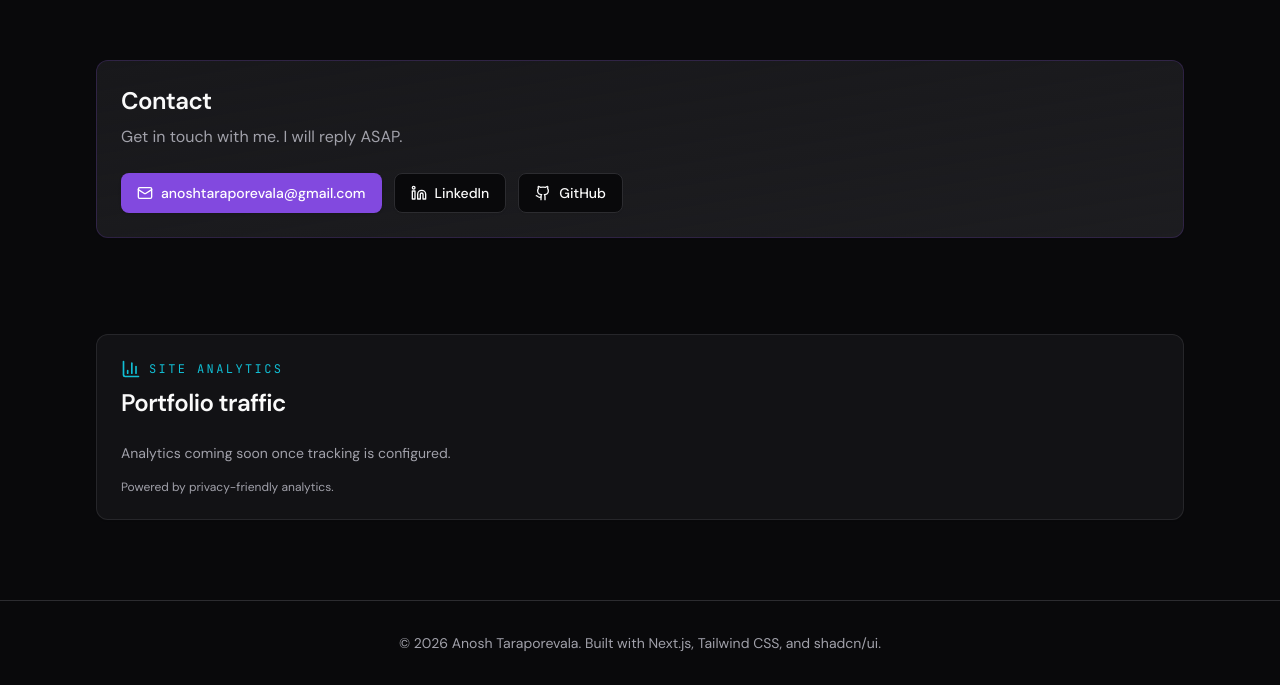
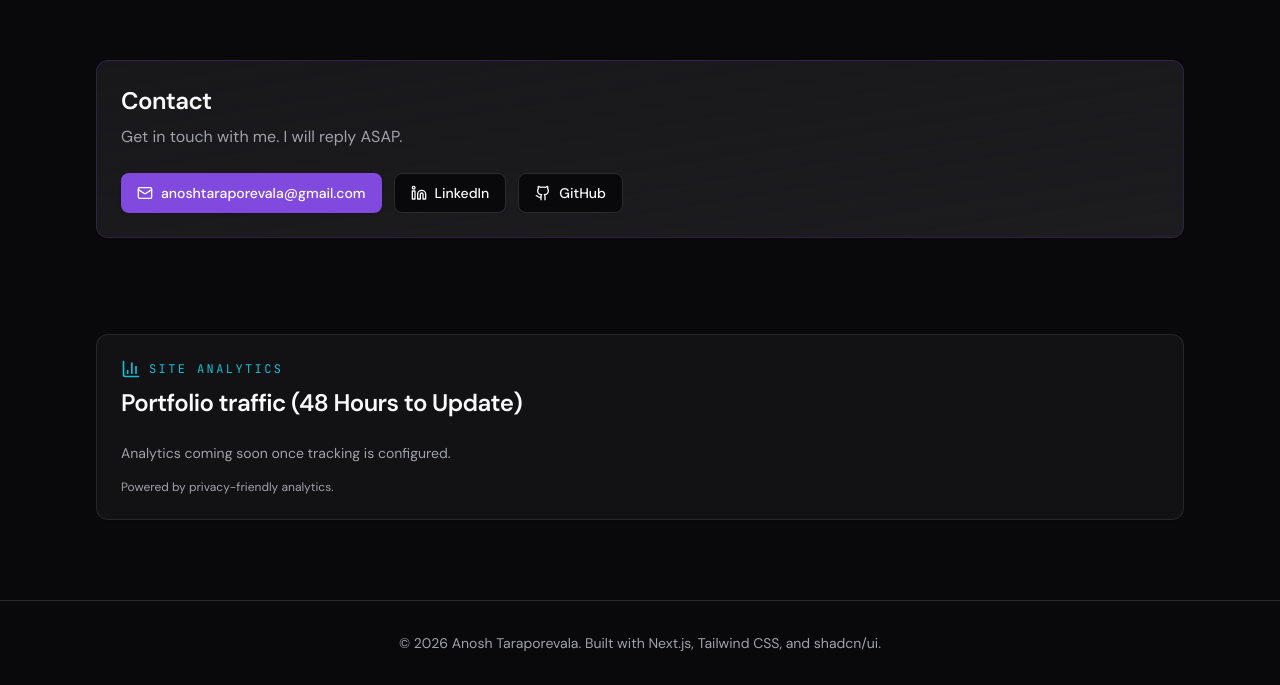
Before and after one commit to anosh1000/developer-portfolio, a Next.js app: page / in a window 1280 px wide. Shown: the part 2781-3466 px from the top of the page. Built offline with nearby package versions, Linux system fonts and the light colour scheme.

Commit message:
Cache update from 60 minutes to 5

```diff
--- a/src/app/api/analytics/route.ts
+++ b/src/app/api/analytics/route.ts
@@ -1,6 +1,6 @@
 import { NextResponse } from "next/server";
 
-const REVALIDATE_SECONDS = 60 * 60;
+const REVALIDATE_SECONDS = 60 * 5;
 
 type SimpleAnalyticsStats = {
   pageviews?: unknown;
--- a/src/components/analytics-card.tsx
+++ b/src/components/analytics-card.tsx
@@ -69,7 +69,7 @@ export function AnalyticsCard() {
               Site analytics
             </p>
           </div>
-          <CardTitle className="text-2xl">Portfolio traffic</CardTitle>
+          <CardTitle className="text-2xl">Portfolio traffic (48 Hours to Update)</CardTitle>
         </CardHeader>
         <CardContent>
           {isLoading ? (
```
